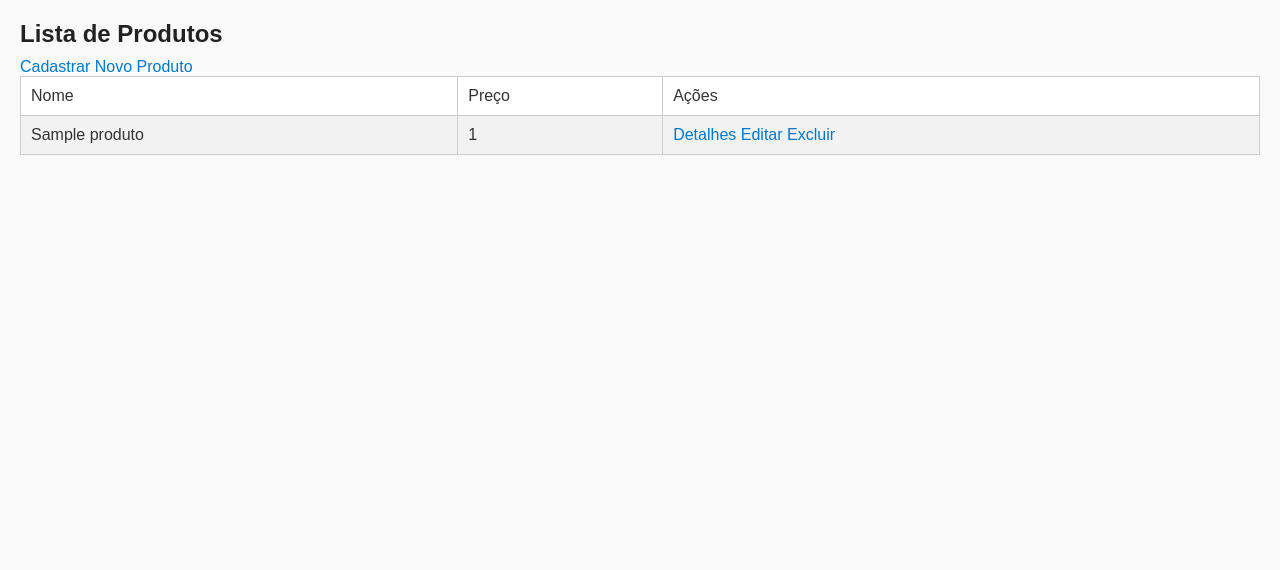
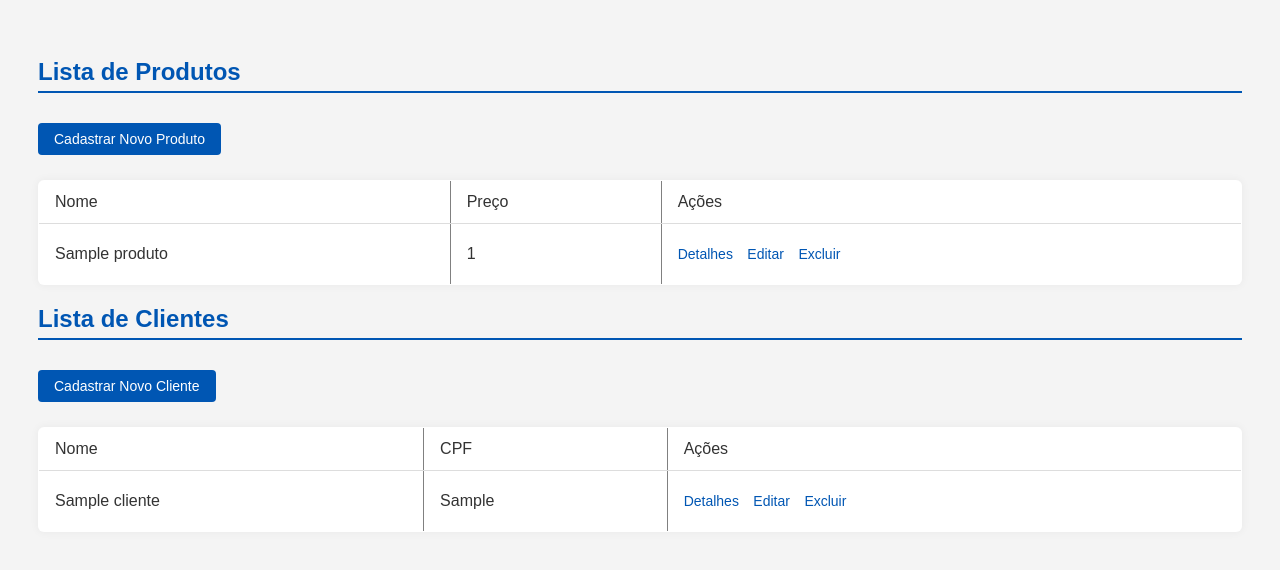
Before and after one commit to standbytheboy/uc7, a PHP site: page /07/index.php in a window 1280 px wide. Shown: the top 570 px of the page. Run offline with PHP 8.4, Linux system fonts and the light colour scheme; tables that the repository leaves empty hold one stand-in row (values such as "Sample post").

Commit message:
finishing exercise from teacher

```diff
--- /dev/null
+++ b/07/backend/Cliente.php
@@ -0,0 +1,28 @@
+<?php
+
+class Cliente {
+    private ?int $id;
+    private string $name;
+    private string $cpf;
+    private bool $active = true;
+    private string $birthDate;
+
+    public function __construct(?int $id, string $name, string $cpf, bool $active = true, string $birthDate) {
+        $this->id = $id;
+        $this->name = $name;
+        $this->cpf = $cpf;
+        $this->active = $active;
+        $this->birthDate = $birthDate;
+    }
+
+    public function getId(): ?int { return $this->id; }
+    public function getName(): string { return $this->name; }
+    public function getCpf(): string { return $this->cpf; }
+    public function getActive(): bool { return $this->active; }
+    public function getBirthDate(): string { return $this->birthDate; }
+
+    public function setName(string $name) { $this->name = $name;}
+    public function setCpf(string $cpf) { $this->cpf = $cpf; }
+    public function setActive(bool $active) { $this->active = $active; }
+    public function setBirthDate(string $birthDate) { $this->birthDate = $birthDate; }
+}
--- /dev/null
+++ b/07/backend/ClienteDAO.php
@@ -0,0 +1,69 @@
+<?php
+
+require_once 'Cliente.php';
+require_once 'Database.php';
+
+class ClienteDAO {
+    private $db;
+    public function __construct() {
+        $this->db = Database::getInstance(); // criando instancia o DB e linkando ao mesmo
+    }
+
+    public function getAll(): array {
+        $sql = $this->db->query("SELECT * FROM clientes");
+        $clientes = [];
+        while ($row = $sql->fetch(PDO::FETCH_ASSOC)) {
+            $clientes[] = new Cliente(
+                $row["id"],
+                $row["nome"],
+                $row["cpf"],
+                $row["ativo"],
+                $row["dataDeNascimento"]
+            );
+        }
+        return $clientes;
+    }
+
+    public function getById(int $id): ?Cliente {
+        $sql = "SELECT * FROM clientes WHERE id = :id";
+
+        $stmt = $this->db->prepare($sql);
+        $stmt->execute([':id' => $id]);
+        $row = $stmt->fetch(PDO::FETCH_ASSOC);
+        return $row? new Cliente(
+            $row["id"],
+            $row["nome"],
+            $row["cpf"],
+            $row["ativo"],
+            $row["dataDeNascimento"]
+        ) : null;
+    }
+
+    public function create(Cliente $cliente): void {
+        $sql = "INSERT INTO clientes (nome, cpf, ativo, dataDeNascimento) VALUES (:nome, :cpf, :ativo, :nascimento)";
+        $stmt = $this->db->prepare($sql);
+        $stmt->execute([
+            ':nome' => $cliente->getName(),
+            ':cpf' => $cliente->getCpf(),
+            ':ativo' => $cliente->getActive(),
+            ':nascimento' => $cliente->getBirthDate()
+        ]);
+    }
+
+    public function update(Cliente $cliente): void {
+        $sql = 'UPDATE clientes SET nome = :nome, cpf = :cpf, ativo = :ativo, dataDeNascimento = :dataDeNascimento WHERE id = :id';
+        $stmt = $this->db->prepare($sql);
+        $stmt->execute([
+            ':id' => $cliente->getId(),
+            ':nome' => $cliente->getName(),
+            ':cpf' => $cliente->getCpf(),
+            ':ativo' => $cliente->getActive(),
+            ':dataDeNascimento' => $cliente->getBirthDate()
+        ]);
+    }
+
+    public function delete(int $id): void {
+    $stmt = $this->db->prepare('DELETE FROM clientes WHERE id = :id');
+    $stmt->execute([':id' => $id]);
+    }
+}
--- a/07/backend/ProdutoDAO.php
+++ b/07/backend/ProdutoDAO.php
@@ -63,17 +63,17 @@ class ProdutoDAO
         ]);
     }
 
-    public function createInseguro(Produto $produto): void
-    {
-        $sql = "INSERT INTO produtos (nome, preco, ativo, dataDeCadastro, dataDeValidade) VALUES
-            ({$produto->getNome()},
-            {$produto->getPreco()},
-            {$produto->getAtivo()},
-            '{$produto->getDataDeCadastro()}',
-            '{$produto->getDataDeValidade()}')";
+    // public function createInseguro(Produto $produto): void
+    // {
+    //     $sql = "INSERT INTO produtos (nome, preco, ativo, dataDeCadastro, dataDeValidade) VALUES
+    //         ({$produto->getNome()},
+    //         {$produto->getPreco()},
+    //         {$produto->getAtivo()},
+    //         '{$produto->getDataDeCadastro()}',
+    //         '{$produto->getDataDeValidade()}')";
 
-        $this->db->query($sql);
-    }
+    //     $this->db->query($sql);
+    // }
 
     public function update(Produto $produto): void
     {
--- a/07/frontend/produto_details.php
+++ b/07/frontend/produto_details.php
@@ -15,7 +15,7 @@ if(!$produto) {
     exit;
 }
 ?>
-
+<link rel="stylesheet" href="details.css">
 <h2>Detalhes do Produto</h2>
 <ul>
     <li><strong>ID: </strong><?= $produto->getId() ?></li>
--- a/07/index.php
+++ b/07/index.php
@@ -1,8 +1,11 @@
 <?php
 require_once './backend/ProdutoDAO.php';
+require_once './backend/ClienteDAO.php';
 
 $dao = New ProdutoDAO();
 $produtos = $dao->getAll();
+$cliDAO = New ClienteDAO();
+$clientes = $cliDAO->getAll();
 ?>
 
 <!DOCTYPE html>
@@ -10,8 +13,8 @@ $produtos = $dao->getAll();
 <head>
     <meta charset="UTF-8">
     <meta name="viewport" content="width=device-width, initial-scale=1.0">
-    <link rel="stylesheet" href="style.css">
     <title>Lista De Produtos</title>
+    <link rel="stylesheet" href="./style.css">
 </head>
 <body>
     <h2>Lista de Produtos</h2>
@@ -36,5 +39,28 @@ $produtos = $dao->getAll();
         </tr>
         <?php endforeach; ?>
     </table>
+
+    <h2>Lista de Clientes</h2>
+
+    <a href="./frontend/cliente_form.php">Cadastrar Novo Cliente</a>
+
+    <table border="1" cellpading="4">
+        <tr>
+            <td>Nome</td>
+            <td>CPF</td>
+            <td>Ações</td>
+        </tr>
+        <?php foreach($clientes as $cli): ?>
+        <tr>
+            <td><?= $cli->getName() ?></td>
+            <td><?= $cli->getCpf() ?></td>
+            <td>
+                <a href="./frontend/cliente_details.php?id=<?= $cli->getId() ?>">Detalhes</a>
+                <a href="./frontend/cliente_form.php?id=<?= $cli->getId() ?>">Editar</a>
+                <a href="./frontend/cliente_delete.php?id=<?= $cli->getId() ?>">Excluir</a>
+            </td>
+        </tr>
+        <?php endforeach; ?>
+    </table>
 </body>
 </html>
--- a/07/style.css
+++ b/07/style.css
@@ -1,96 +1,109 @@
-/* Reset básico */
-* {
-    margin: 0;
-    padding: 0;
+body {
+    font-family: Arial, sans-serif;
+    background-color: #f4f4f4;
+    padding: 30px;
+    color: #333;
+}
+
+h2 {
+    color: #0056b3;
+    border-bottom: 2px solid #0056b3;
+    padding-bottom: 5px;
+    margin-bottom: 20px;
+}
+
+form {
+    background-color: #fff;
+    max-width: 500px;
+    padding: 25px 30px;
+    border-radius: 8px;
+    box-shadow: 0 0 10px rgba(0,0,0,0.1);
+}
+
+label {
+    display: block;
+    margin-top: 15px;
+    font-weight: bold;
+}
+
+input[type="text"],
+input[type="number"],
+input[type="date"] {
+    width: 100%;
+    padding: 8px 10px;
+    margin-top: 5px;
+    border: 1px solid #ccc;
+    border-radius: 4px;
     box-sizing: border-box;
 }
 
-/* Fonte e fundo padrão */
-body {
-    font-family: Arial, Helvetica, sans-serif;
-    background-color: #f9f9f9;
-    color: #333;
-    padding: 20px;
+input[type="checkbox"] {
+    margin-top: 10px;
 }
 
-/* Títulos */
-h1, h2, h3, h4, h5, h6 {
-    color: #222;
-    margin-bottom: 10px;
+button {
+    margin-top: 20px;
+    padding: 10px 20px;
+    background-color: #0056b3;
+    color: white;
+    border: none;
+    border-radius: 4px;
+    cursor: pointer;
+    font-weight: bold;
 }
 
-/* Links */
+button:hover {
+    background-color: #003d80;
+}
+
 a {
-    color: #0077cc;
+    display: inline-block;
+    margin: 10px 0;
+    padding: 8px 16px;
+    background-color: #0056b3;
+    color: white;
     text-decoration: none;
+    border-radius: 4px;
+    font-size: 14px;
 }
 
 a:hover {
-    text-decoration: underline;
+    background-color: #003d80;
 }
 
-/* Formulários */
-label {
-    display: inline-block;
-    margin-bottom: 5px;
-    font-weight: bold;
+table {
+    width: 100%;
+    border-collapse: collapse;
+    margin-top: 15px;
+    background-color: #fff;
+    box-shadow: 0 0 10px rgba(0,0,0,0.05);
+    border-radius: 6px;
+    overflow: hidden;
 }
 
-input, select, textarea {
-    padding: 6px 10px;
-    border: 1px solid #ccc;
-    border-radius: 4px;
-    width: 100%;
-    max-width: 400px;
-    margin-bottom: 15px;
-    font-size: 14px;
-}
-
-input[type="checkbox"] {
-    width: auto;
-}
-
-button, input[type="submit"] {
-    background-color: #0077cc;
-    color: white;
-    border: none;
-    padding: 8px 16px;
-    border-radius: 4px;
-    cursor: pointer;
-}
-
-button:hover, input[type="submit"]:hover {
-    background-color: #005fa3;
-}
-
-/* Tabelas */
-table {
-    border-collapse: collapse;
-    width: 100%;
-    margin-bottom: 20px;
-    background-color: white;
-}
-
-th, td {
-    text-align: left;
-    padding: 10px;
-    border: 1px solid #ccc;
-}
-
-th {
-    background-color: #0077cc;
+table thead {
+    background-color: #0056b3;
     color: white;
 }
 
-tr:nth-child(even) {
-    background-color: #f2f2f2;
+table th,
+table td {
+    padding: 12px 16px;
+    border-bottom: 1px solid #ddd;
+    text-align: left;
 }
 
-/* Containers */
-form {
-    background-color: white;
-    padding: 20px;
-    border-radius: 6px;
-    box-shadow: 0 2px 5px rgba(0,0,0,0.1);
-    max-width: 600px;
+table tr:hover {
+    background-color: #f1f1f1;
 }
+
+td a {
+    background-color: transparent;
+    color: #0056b3;
+    padding: 0;
+    margin-right: 10px;
+}
+
+td a:hover {
+    text-decoration: underline;
+}
```
Also changed, not shown: 07/backend/loja.sql (+8 -0 lines), 07/frontend/cliente_delete.php (added, +13 -0 lines), 07/frontend/cliente_details.php (added, +26 -0 lines), 07/frontend/cliente_form.php (added, +66 -0 lines), 07/frontend/details.css (added, +35 -0 lines).
